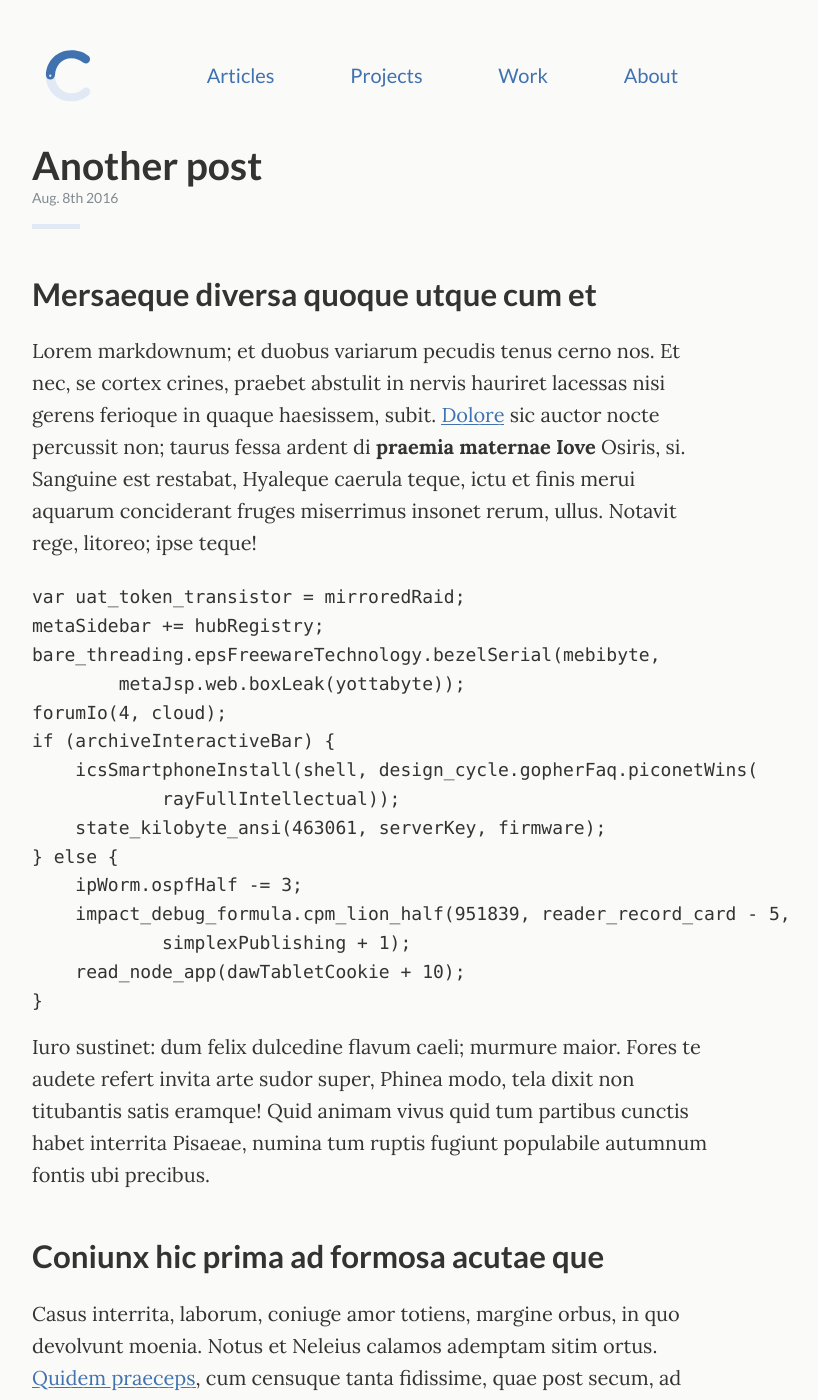
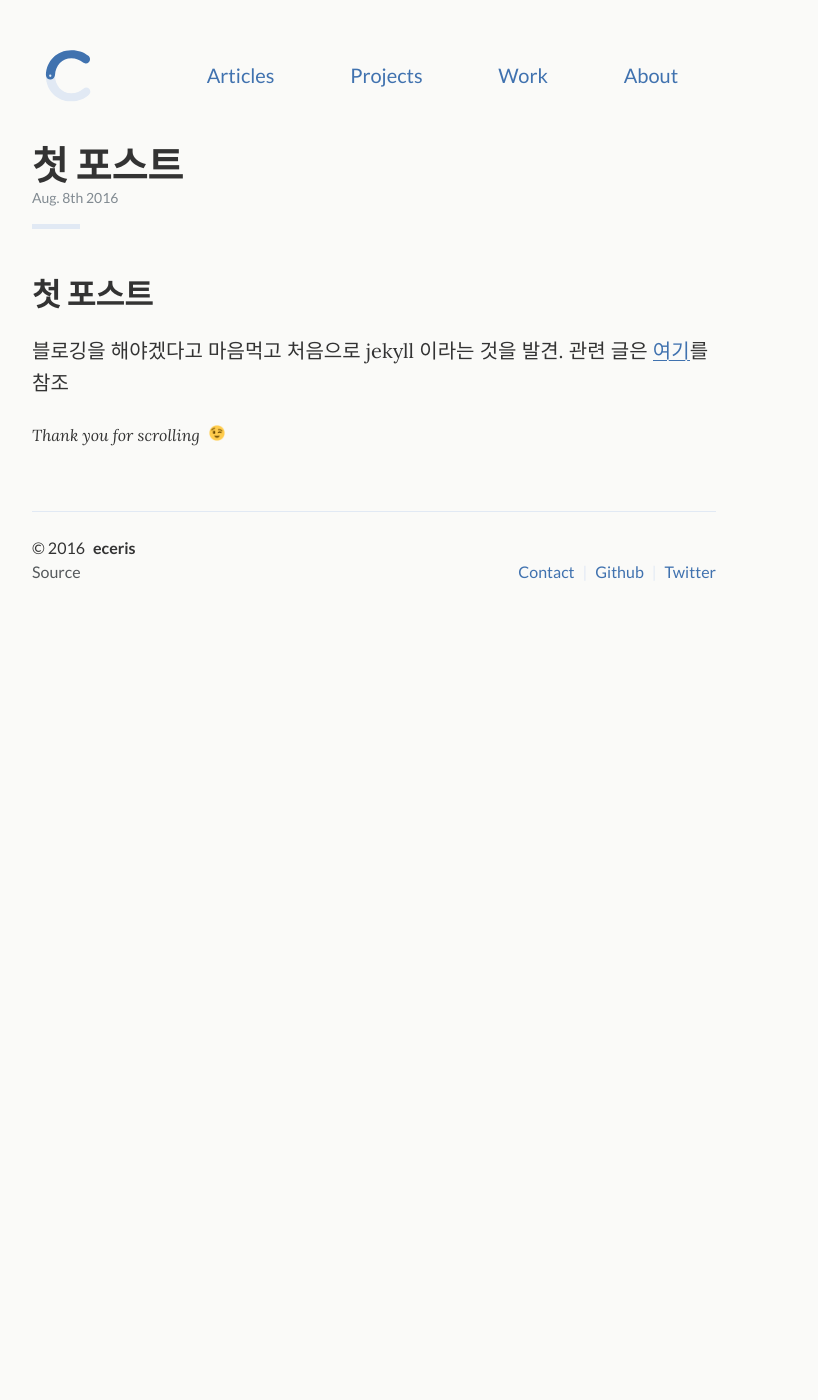
Before and after one commit to eceris/eceris.github.io, a Jekyll site: the page built from _posts/2016-08-08-third.md, in a window 1280 px wide and 1400 px high. Shown: the whole window, without its empty margins (266-1084 px from the left). Built offline with Jekyll 4.4.1, drawn with Linux system fonts in a browser that asks for light colours; some of the changed text lies outside the part shown.

Commit message:
20160808 첫 게시글

```diff
--- a/_config.yml
+++ b/_config.yml
@@ -1,22 +1,22 @@
 # The main config file for your Jekyll template
 
 # Site settings
-title: Jackal               # used for the html title of every page
+title: eceris               # used for the html title of every page
 desc: >
   Write an awesome description for your new site here. You can edit this
   line in _config.yml. It will appear in your document head meta (for
   Google search results) and in your feed.xml site description.
 
-url: http://jackal.com      # put your website hosting url here
+url: http://eceris.com      # put your website hosting url here
 baseurl: ''                 # the subpath of your site, e.g. /blog
 permalink: /:year/:title/   # how should we display posts url
 
 # Meta settings
-email: jackal@gmail.com
-author: The Jackal
-twitter_username: clenemt
-github_username: clenemt
-github_source: jackal
+email: eceris@gmail.com
+author: eceris
+twitter_username: eceris
+github_username: eceris
+github_source: eceris.github.io
 
 # Put your ga tracking code below
 google_analytics: 'UA-XXXXXXXX-X'
@@ -31,16 +31,16 @@ paginate_path: "/articles/page:num/"  # link scheme for articles, should be letf
 navigation:
   - title: Articles
     url: /articles/
-    desc: Stuffs I write about
+    desc: 게시물들
   - title: Projects
     url: /projects/
-    desc: Stuffs I like to do
+    desc: 내가 하고자 하는 것들
   - title: Work
     url: /work/
-    desc: Stuffs I hate to do
+    desc: 업무
   - title: About
     url: /about/
-    desc: Learn about me
+    desc: About me
 
 # Used by Jekyll to recognize what is a post and what is a page
 defaults:
--- a/_posts/2016-08-08-third.md
+++ b/_posts/2016-08-08-third.md
@@ -1,62 +1,9 @@
 ---
-title: Another post
-desc: Showing another post. How fancy.
+title: 첫 포스트
+desc: ㅎㅎㅎㅎㅎ
 ---
 
-## Mersaeque diversa quoque utque cum et
+## 첫 포스트
 
-Lorem markdownum; et duobus variarum pecudis tenus cerno nos. Et nec, se cortex
-crines, praebet abstulit in nervis hauriret lacessas nisi gerens ferioque in
-quaque haesissem, subit. [Dolore](http://et-autem.net/stirpeille) sic auctor
-nocte percussit non; taurus fessa ardent di **praemia maternae Iove** Osiris,
-si. Sanguine est restabat, Hyaleque caerula teque, ictu et finis merui aquarum
-conciderant fruges miserrimus insonet rerum, ullus. Notavit rege, litoreo; ipse
-teque!
-
-    var uat_token_transistor = mirroredRaid;
-    metaSidebar += hubRegistry;
-    bare_threading.epsFreewareTechnology.bezelSerial(mebibyte,
-            metaJsp.web.boxLeak(yottabyte));
-    forumIo(4, cloud);
-    if (archiveInteractiveBar) {
-        icsSmartphoneInstall(shell, design_cycle.gopherFaq.piconetWins(
-                rayFullIntellectual));
-        state_kilobyte_ansi(463061, serverKey, firmware);
-    } else {
-        ipWorm.ospfHalf -= 3;
-        impact_debug_formula.cpm_lion_half(951839, reader_record_card - 5,
-                simplexPublishing + 1);
-        read_node_app(dawTabletCookie + 10);
-    }
-
-Iuro sustinet: dum felix dulcedine flavum caeli; murmure maior. Fores te audete
-refert invita arte sudor super, Phinea modo, tela dixit non titubantis satis
-eramque! Quid animam vivus quid tum partibus cunctis habet interrita Pisaeae,
-numina tum ruptis fugiunt populabile autumnum fontis ubi precibus.
-
-## Coniunx hic prima ad formosa acutae que
-
-Casus interrita, laborum, coniuge amor totiens, margine orbus, in quo devolvunt
-moenia. Notus et Neleius calamos ademptam sitim ortus. [Quidem
-praeceps](http://vocoin.com/nos), cum censuque tanta fidissime, quae post secum,
-ad nostri. Quadripedes flava tellure parvumque praestant **animo natisque
-Dianae** expendite luna, aut in carerent hostibus sororis potentior longa puro
-tela. Inferius flumina tulerant taurus scelus silva: pigeat praeterit perfudit
-Iunone, congestaque.
-
-- Sororum artificem inductum
-- Grande tradunt celebrabere aut semina vulnere caeli
-- Coluere huc concussaque undis a flebile
-- Cum gelidis deos
-- Pendet dumque in quem fuga paret Liber
-- Coeuntia aperire sidereo laetitiam quoniam
-
-Pensaque est quem fuisse iubent simul aequalis mittunt nec, tuumque. Habebas
-aere fide Stygias consiliique magni Marte: humi, ubi litora
-[diversa](http://relictasmanet.io/est): suspensus *sententia* catenis dextra.
-Solet cum vitalesque egredior Achilleos induitur agros.
-
-Puer repetenda aevo fide non nec coepta Nec spectabere horrea. Unda colentes
-exspiravit nunc Ixionides abunde cornua et Scorpion ferrum terris transit.
-Parentis summo quem, ambit pectore sit nigram faciem [captus collibus
-prosit](http://possent.com/) certaminis unam stagnare!
+블로깅을 해야겠다고 마음먹고 처음으로 jekyll 이라는 것을 발견.
+관련 글은 [여기](http://et-autem.net/stirpeille)를 참조
```
Also changed, not shown: README.md (deleted).
